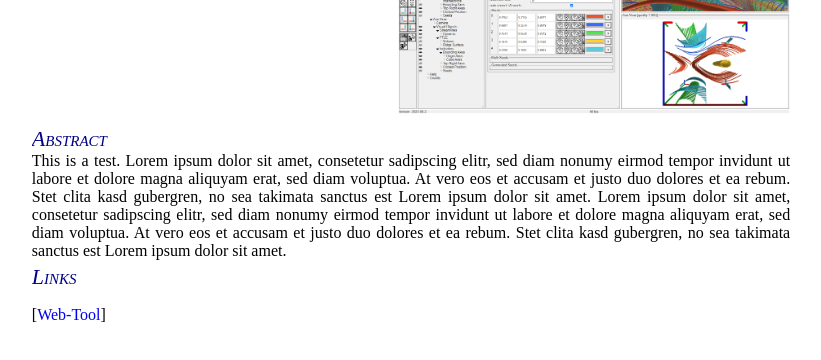
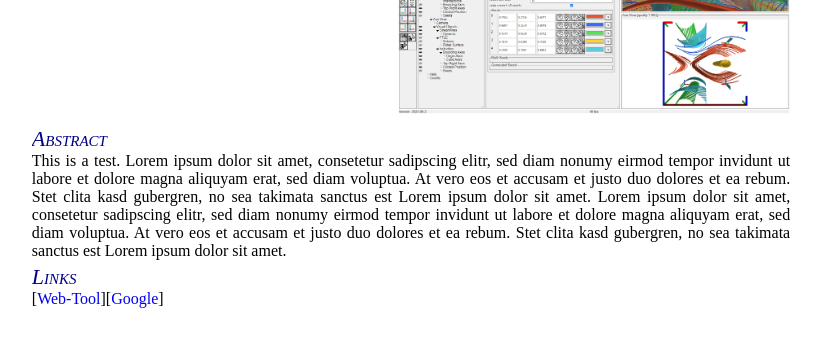
Before and after one commit to sfb-trr191/sfb-trr191.github.io, a website: page project/3-torus-flowvis-tool.html in a window 1280 px wide. Shown: the part 312-672 px from the top of the page, without its empty margins (229-1050 px from the left). Drawn offline with Linux system fonts and the light colour scheme.

Commit message:
improved css

```diff
--- a/detail_page.css
+++ b/detail_page.css
@@ -43,3 +43,7 @@ h2{
 .detail_text_wrapper{
     text-align: justify;
 }
+
+.detail_links{
+    text-align: left;
+}
--- a/project/3-torus-flowvis-tool.html
+++ b/project/3-torus-flowvis-tool.html
@@ -28,9 +28,9 @@
                         This is a test. Lorem ipsum dolor sit amet, consetetur sadipscing elitr, sed diam nonumy eirmod tempor invidunt ut labore et dolore magna aliquyam erat, sed diam voluptua. At vero eos et accusam et justo duo dolores et ea rebum. Stet clita kasd gubergren, no sea takimata sanctus est Lorem ipsum dolor sit amet. Lorem ipsum dolor sit amet, consetetur sadipscing elitr, sed diam nonumy eirmod tempor invidunt ut labore et dolore magna aliquyam erat, sed diam voluptua. At vero eos et accusam et justo duo dolores et ea rebum. Stet clita kasd gubergren, no sea takimata sanctus est Lorem ipsum dolor sit amet.
                     </div>
                 <h2>Links</h1>
-                    <p>
-                        [<a href="https://sfb-trr191.github.io/3-torus-flowvis-tool/">Web-Tool</a>]
-                    </p>
+                    <div class="detail_links">
+                        [<a href="https://sfb-trr191.github.io/3-torus-flowvis-tool/">Web-Tool</a>][<a href="https://google.com">Google</a>]
+                    </div>
 
             </div>
         </div>
--- a/source/3-torus-flowvis-tool/config.xml
+++ b/source/3-torus-flowvis-tool/config.xml
@@ -14,5 +14,6 @@
     </images>
     <links>
         <link name="Web-Tool" href="https://sfb-trr191.github.io/3-torus-flowvis-tool/"/>
+        <link name="Google" href="https://google.com"/>
     </links>
 </root>
```
Also changed, not shown: project/paraview-installer.html (+2 -2 lines), template/template.html (+2 -2 lines).
